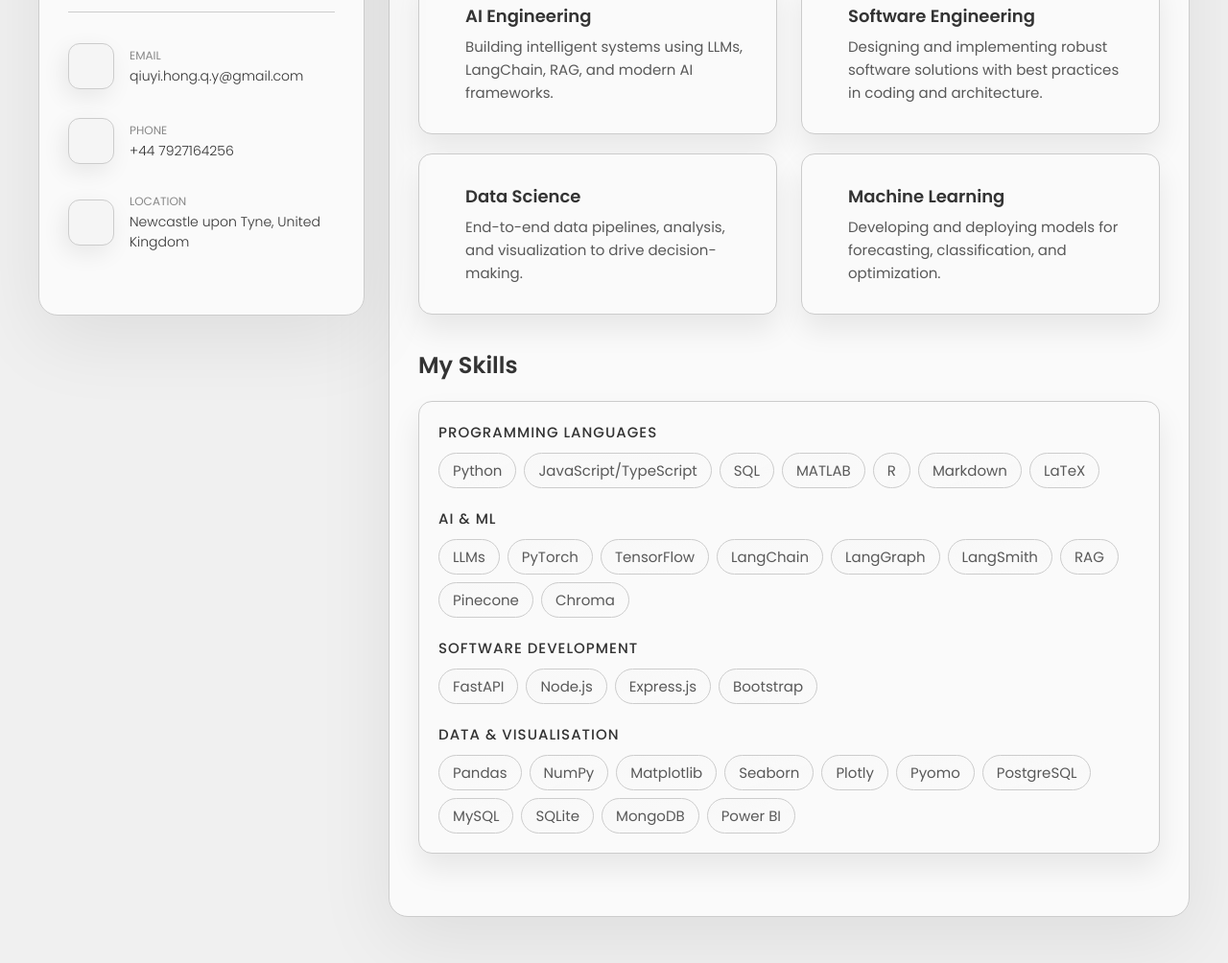
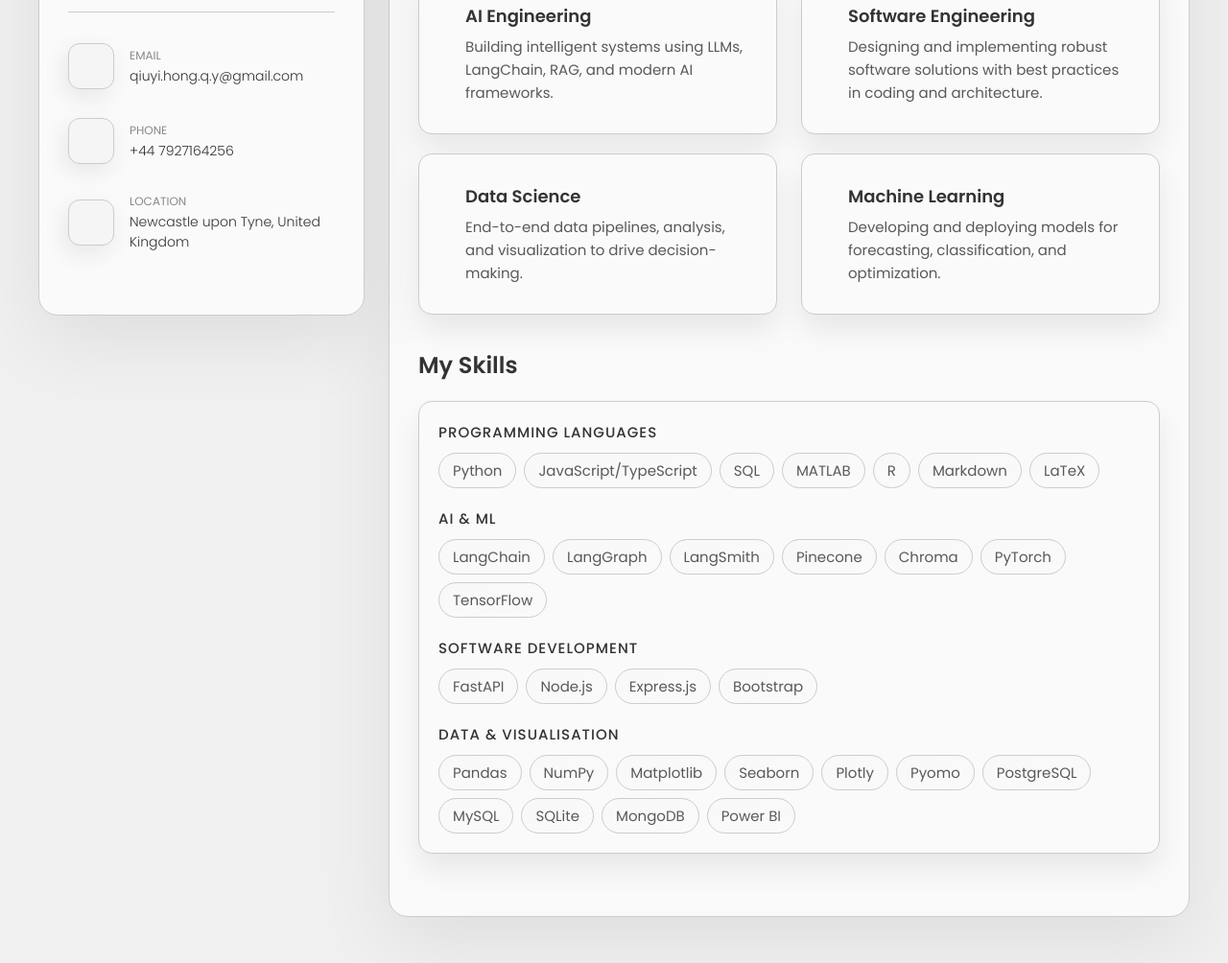
Before and after one commit to Qiuyi-Hong/personal-portfolio-website, a plain HTML site: page index.html in a window 1280 px wide. Shown: the part 398-1402 px from the top of the page at 96% size. Drawn offline with nearby package versions, Linux system fonts and the light colour scheme.

Commit message:
feat: reorder AI & ML skills for better visibility and relevance

```diff
--- a/index.html
+++ b/index.html
@@ -347,15 +347,14 @@
               <div class="skill-category">
                 <h5 class="h5 skill-category-title">AI & ML</h5>
                 <ul class="skill-tag-list">
-                  <li class="skill-tag">LLMs</li>
-                  <li class="skill-tag">PyTorch</li>
-                  <li class="skill-tag">TensorFlow</li>
                   <li class="skill-tag">LangChain</li>
                   <li class="skill-tag">LangGraph</li>
                   <li class="skill-tag">LangSmith</li>
-                  <li class="skill-tag">RAG</li>
+                  <!-- <li class="skill-tag">RAG</li> -->
                   <li class="skill-tag">Pinecone</li>
                   <li class="skill-tag">Chroma</li>
+                  <li class="skill-tag">PyTorch</li>
+                  <li class="skill-tag">TensorFlow</li>
                 </ul>
               </div>
               <div class="skill-category">
```
